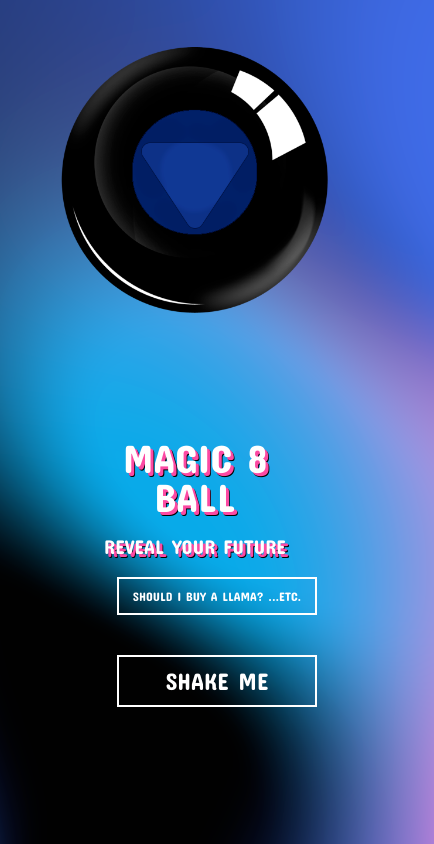
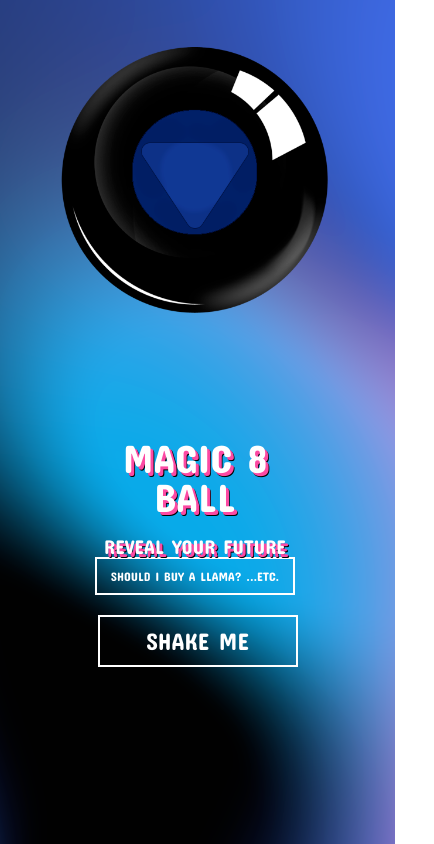
Before and after one commit to blaireporter/project-3-react, a React (Create React App) app: page / in a window 390 px wide. Shown: the top 844 px of the page, 434 px wide, since content can reach past the window. Built offline with nearby package versions, Linux system fonts and the light colour scheme; the HTML template or start-up script is replaced by a standard one.

Commit message:
updated css

```diff
--- a/src/App.css
+++ b/src/App.css
@@ -252,7 +252,7 @@ input[type="text"]{
 
 @media(max-width: 550px) {
   input[type="text"]{
-    margin: 20px 30%;
+    margin: 0 auto;
     width: 200px;
   }
 }
@@ -288,7 +288,7 @@ input::placeholder{
 }
 @media(max-width: 550px) {
   button {
-    margin: 20px 30%;
+    margin: 20px 25%;
     width: 200px;
   }
 }
```
